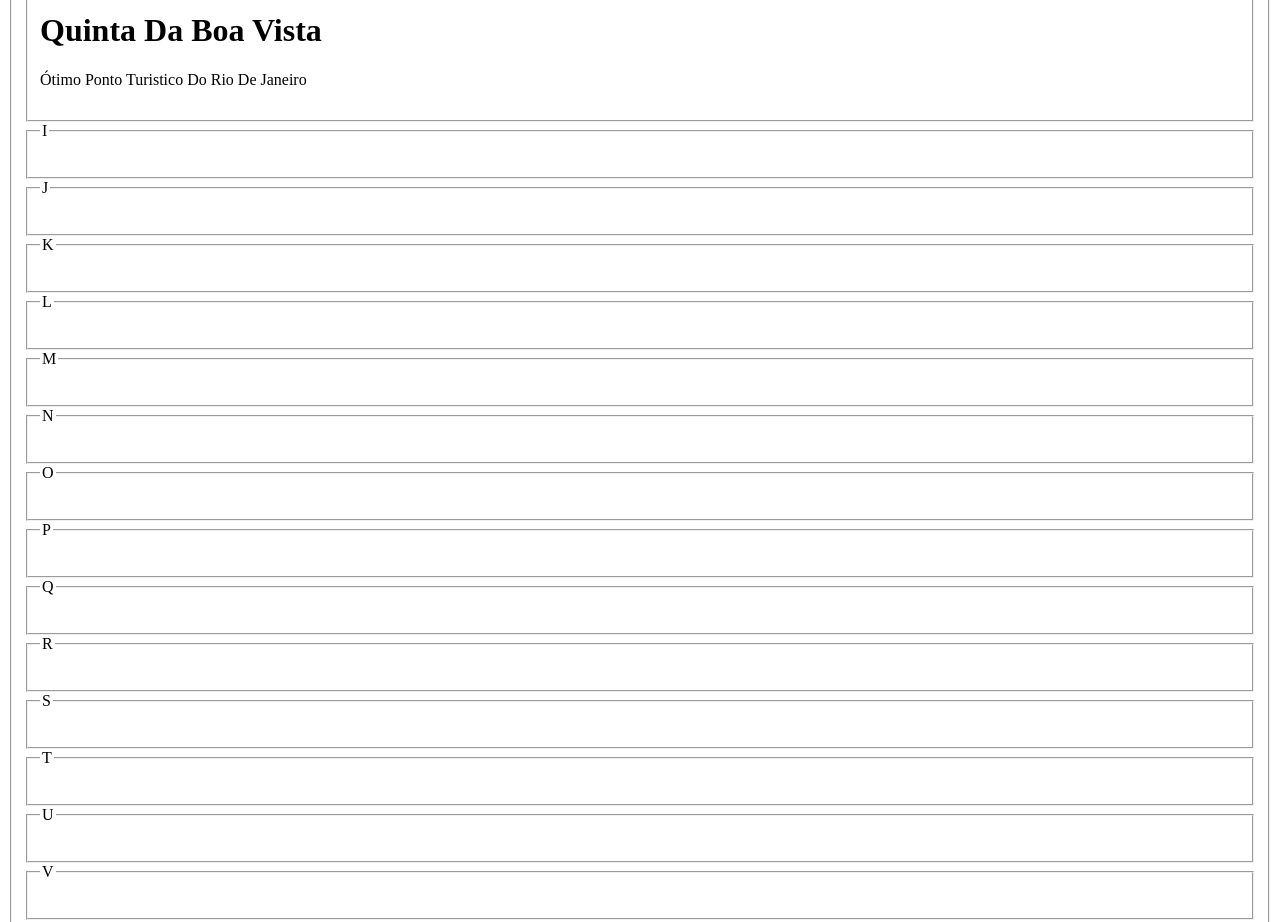
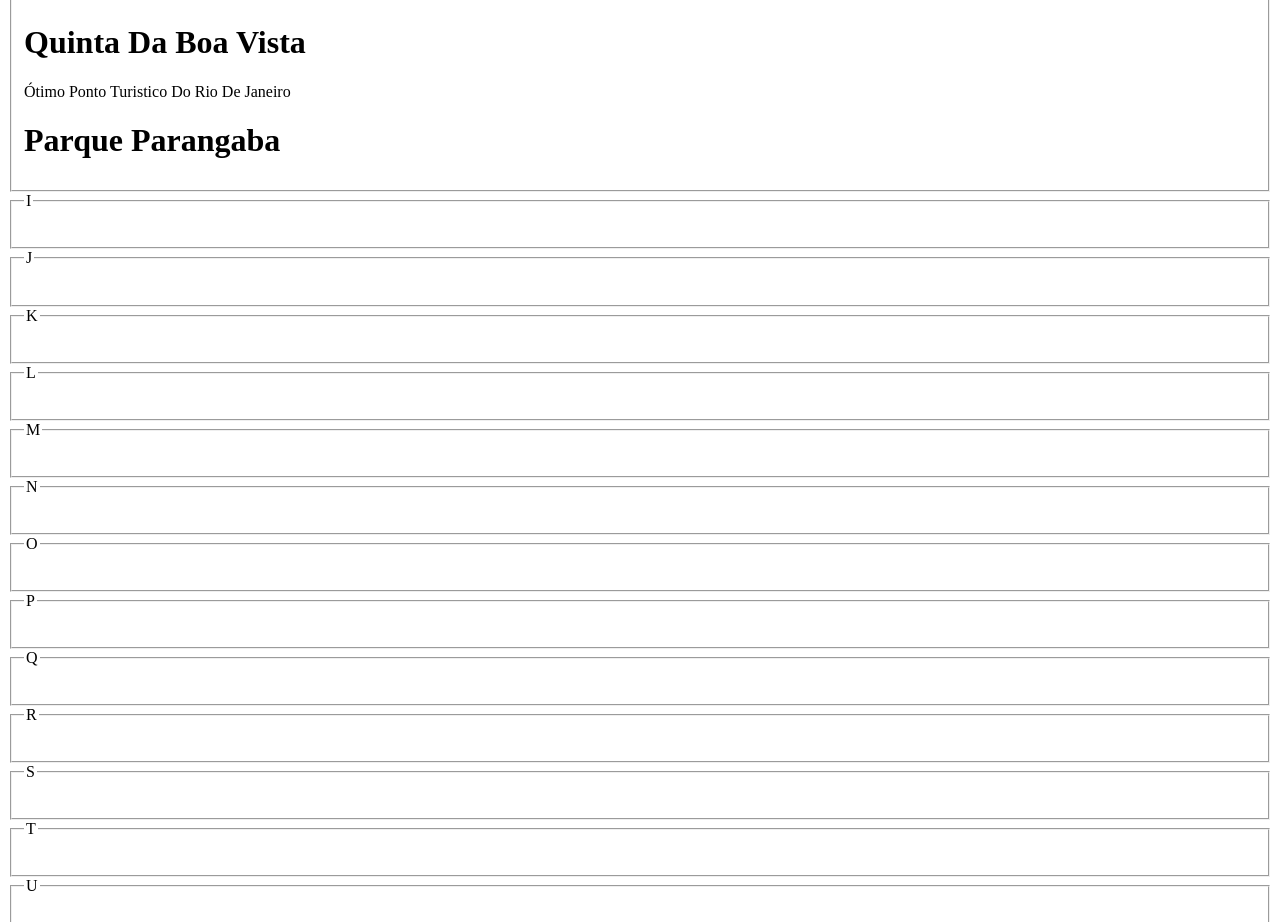
Before and after one commit to guilherminn/Kite, a plain HTML site: page Simplificando.html in a window 1280 px wide. Shown: the part 5210-6132 px from the top of the page. Drawn offline with Linux system fonts and the light colour scheme.

Commit message:
commitgui

```diff
--- a/Simplificando.html
+++ b/Simplificando.html
@@ -271,13 +271,14 @@
 <h1>Gui Testing</h1>
 <p></p>
 
+</fieldset>
 <fieldset>
     <legend>H</legend>
 
 <h1>Quinta Da Boa Vista</h1>
 <p>Ótimo Ponto Turistico Do Rio De Janeiro</p>
 
-<h1></h1>
+<h1>Parque Parangaba</h1>
 <p></p>
 
 <h1></h1>
```
